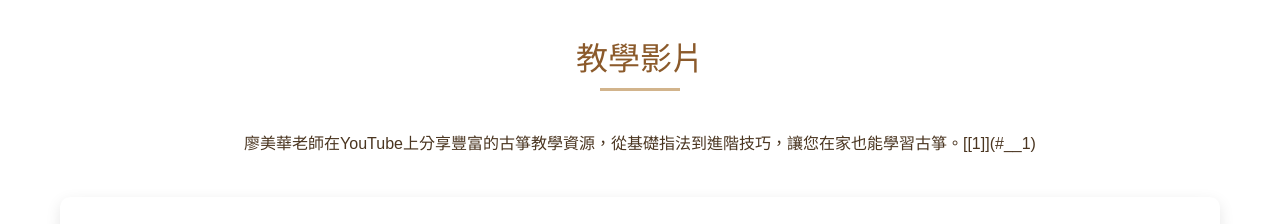
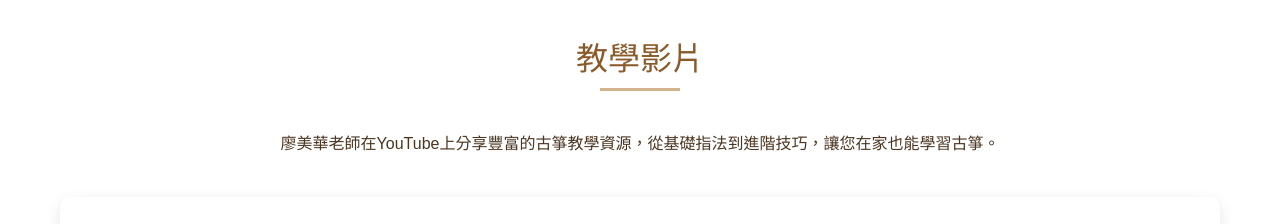
Before and after one commit to lidichu/GuzhengTrain, a plain HTML site: page index.html in a window 1280 px wide. Shown: the part 3560-3784 px from the top of the page. Drawn offline with nearby package versions, Linux system fonts and the light colour scheme.

Commit message:
驗證網域

```diff
--- a/index.html
+++ b/index.html
@@ -3,7 +3,7 @@
 <head>
   <meta charset="UTF-8">
   <meta name="viewport" content="width=device-width, initial-scale=1.0">
-
+  <meta name="facebook-domain-verification" content="vw4msdues2sfsps6e3qt38x8ittbsc" />
   <!-- SEO 優化 -->
   <title>新莊箏心古箏音樂教室</title>
   <meta name="description" content="新莊箏心古箏音樂教室提供專業古箏教學，由廖美華老師帶領團隊，擁有15年教學經驗。提供一對一教學、琵琶課程及體驗課程，位於新北市新莊區,箏心古箏音樂教室 AI 助手,解答古箏知識,演奏技巧,曲目推薦與樂器保養問題">
@@ -477,7 +477,7 @@
 <section id="youtube">
   <div class="container">
     <h2 class="section-title">教學影片</h2>
-    <p style="text-align: center; margin-bottom: 30px;">廖美華老師在YouTube上分享豐富的古箏教學資源，從基礎指法到進階技巧，讓您在家也能學習古箏。[[1]](#__1)</p>
+    <p style="text-align: center; margin-bottom: 30px;">廖美華老師在YouTube上分享豐富的古箏教學資源，從基礎指法到進階技巧，讓您在家也能學習古箏。</p>
 
     <div class="youtube-section">
       <h3 class="youtube-title">熱門教學影片</h3>
```
